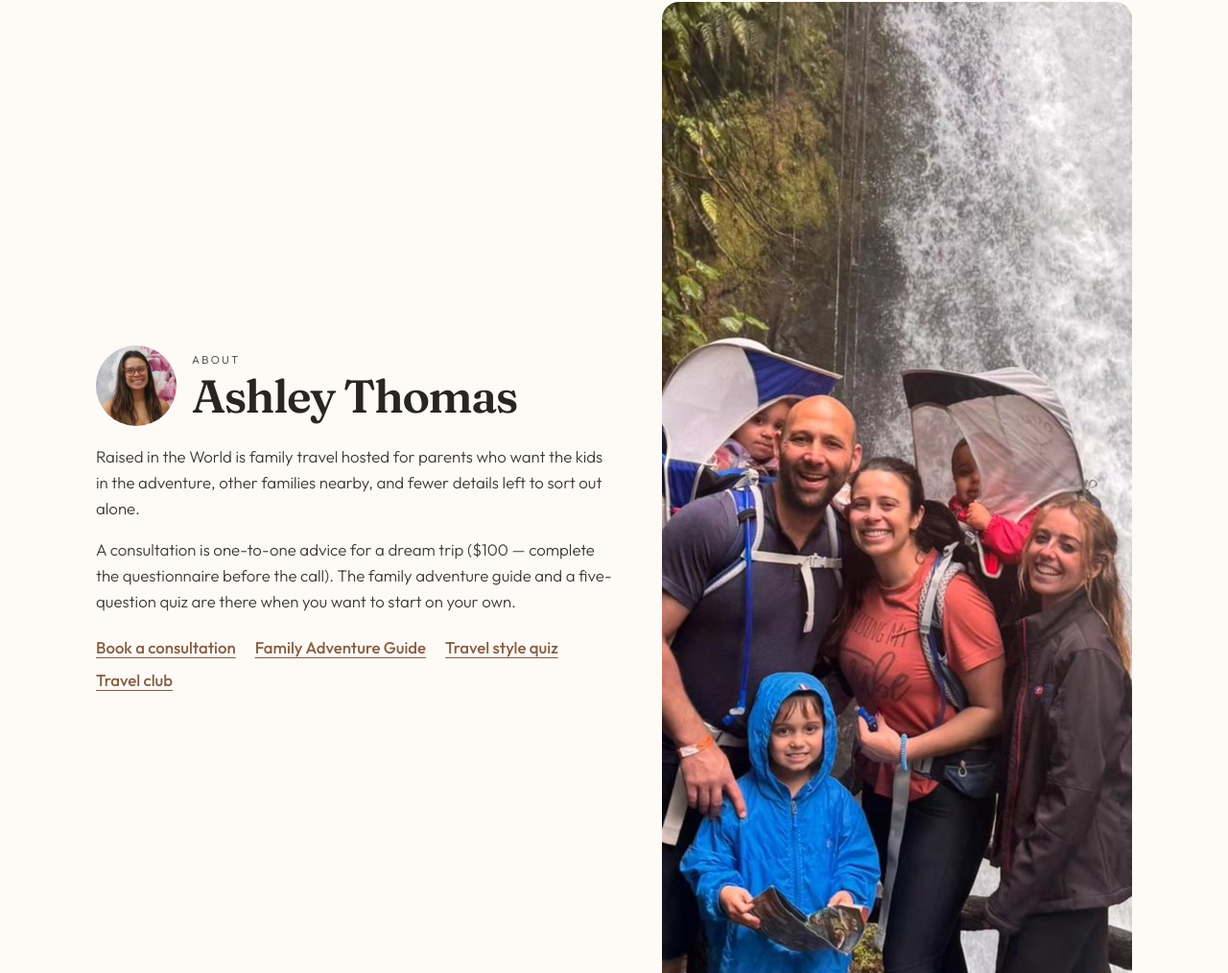
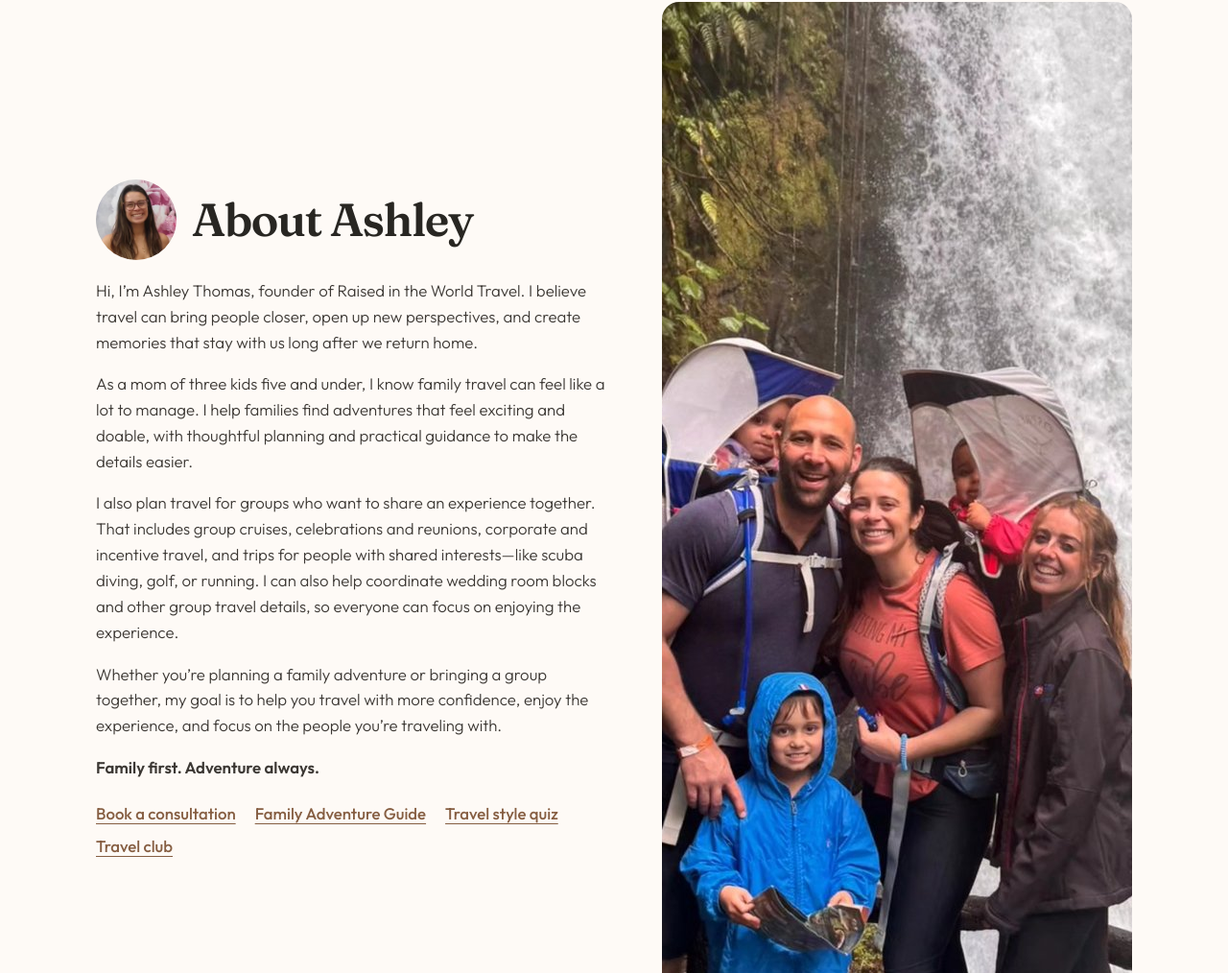
Before and after one commit to websmmaths/raisedintheworld, a plain HTML site: page index.html in a window 1280 px wide. Shown: the part 2051-3065 px from the top of the page at 96% size. Drawn offline with Linux system fonts and the light colour scheme.

Commit message:
Refresh About Ashley section

```diff
--- a/index.html
+++ b/index.html
@@ -117,12 +117,14 @@
           <div class="who">
             <img class="headshot" src="assets/headshot.png" alt="Ashley Thomas" width="202" height="212">
             <div>
-              <p class="eyebrow">About</p>
-              <h2>Ashley Thomas</h2>
+              <h2>About Ashley</h2>
             </div>
           </div>
-          <p class="lede">Raised in the World is family travel hosted for parents who want the kids in the adventure, other families nearby, and fewer details left to sort out alone.</p>
-          <p>A consultation is one-to-one advice for a dream trip ($100 — complete the questionnaire before the call). The family adventure guide and a five-question quiz are there when you want to start on your own.</p>
+          <p class="lede">Hi, I’m Ashley Thomas, founder of Raised in the World Travel. I believe travel can bring people closer, open up new perspectives, and create memories that stay with us long after we return home.</p>
+          <p>As a mom of three kids five and under, I know family travel can feel like a lot to manage. I help families find adventures that feel exciting and doable, with thoughtful planning and practical guidance to make the details easier.</p>
+          <p>I also plan travel for groups who want to share an experience together. That includes group cruises, celebrations and reunions, corporate and incentive travel, and trips for people with shared interests—like scuba diving, golf, or running. I can also help coordinate wedding room blocks and other group travel details, so everyone can focus on enjoying the experience.</p>
+          <p>Whether you’re planning a family adventure or bringing a group together, my goal is to help you travel with more confidence, enjoy the experience, and focus on the people you’re traveling with.</p>
+          <p><strong>Family first. Adventure always.</strong></p>
           <ul class="text-links">
             <li><a href="https://v2.stan.store/Raisedintheworld/p/book-your-15-min-travel-consultation-?lang=en">Book a consultation</a></li>
             <li><a href="https://v2.stan.store/Raisedintheworld/p/the-family-adventure-guide?lang=en">Family Adventure Guide</a></li>
```
